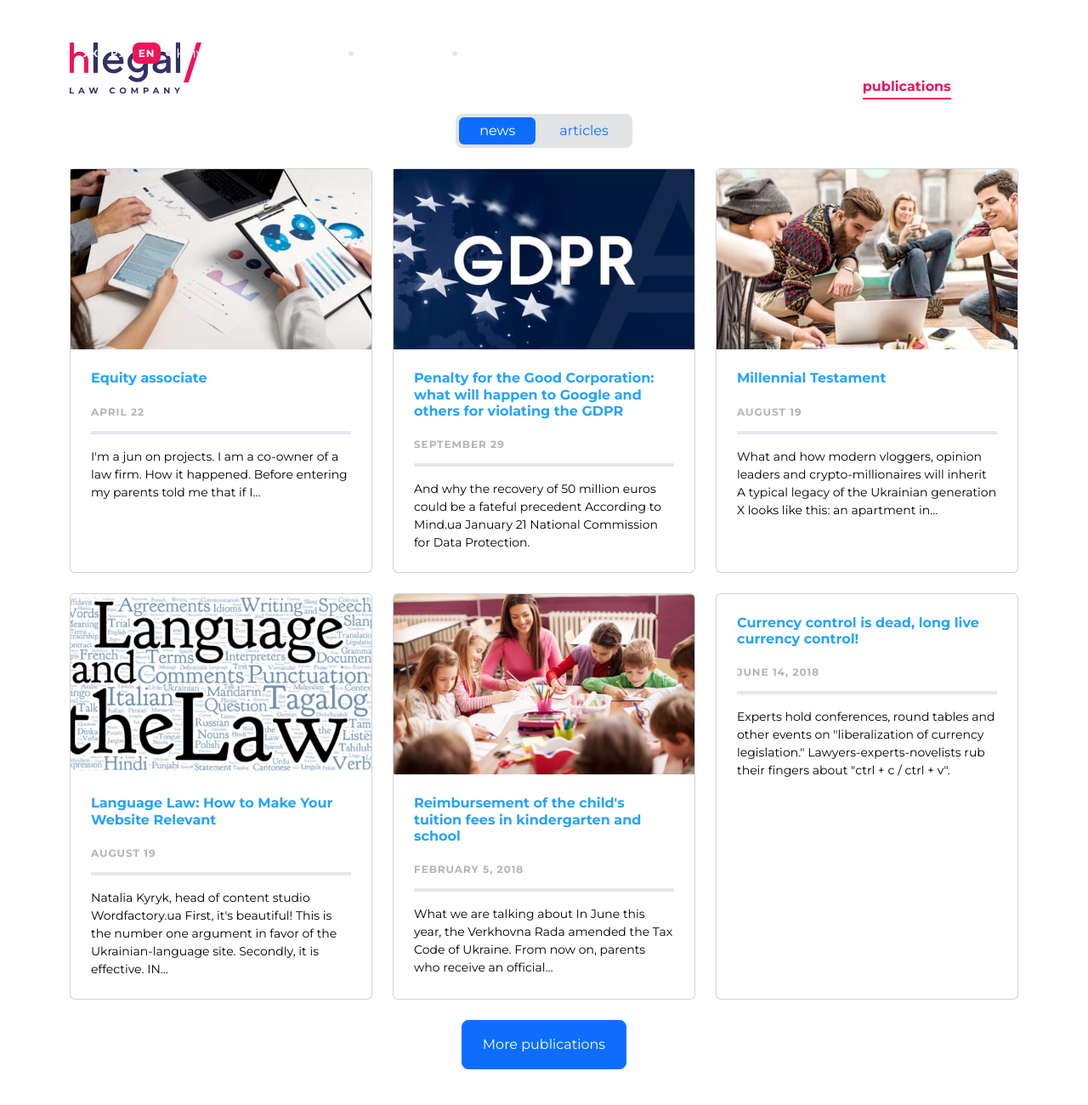
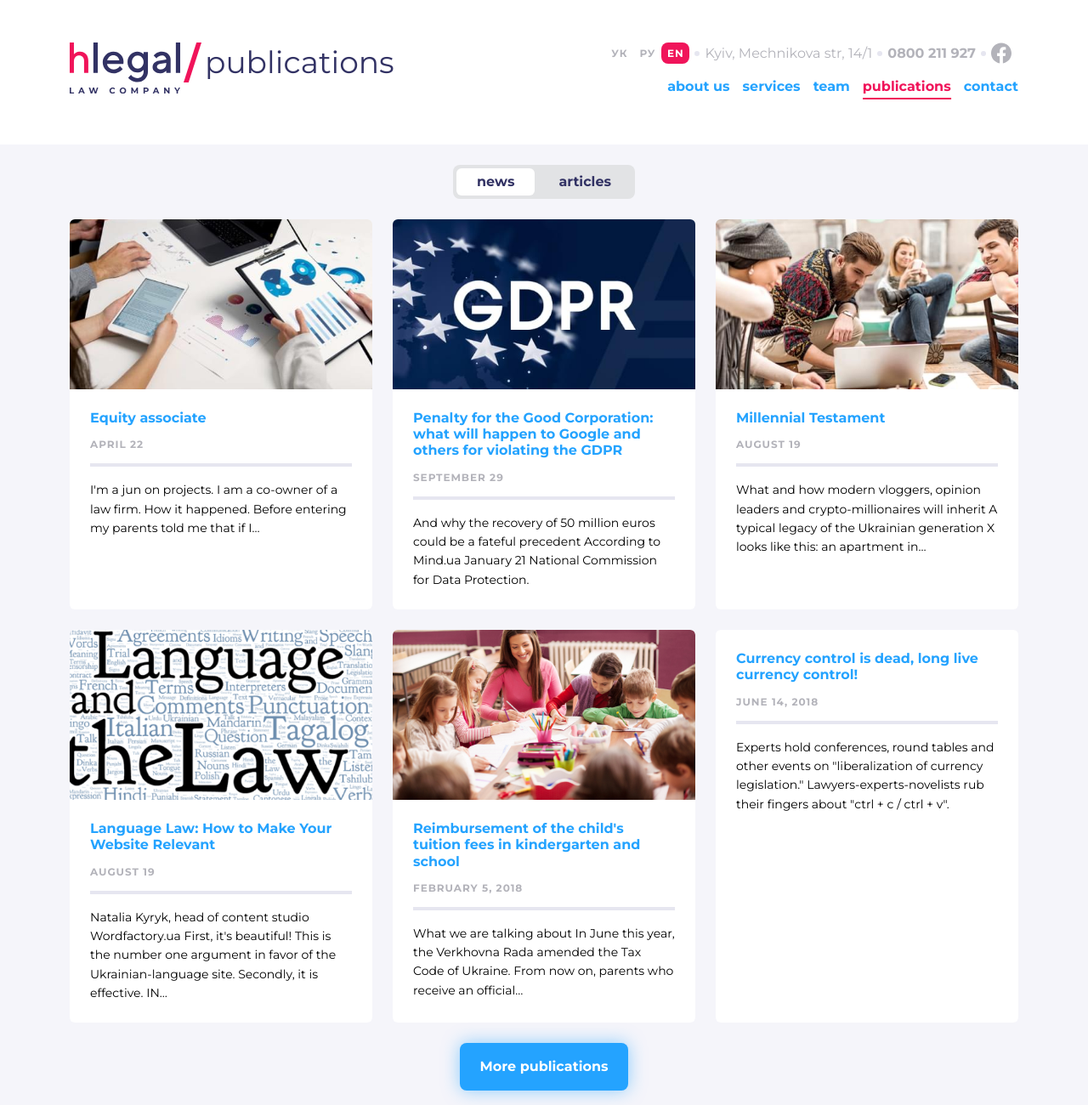
Before and after one commit to aprodd/hlegal, a website: page app/publications.html in a window 1280 px wide. Shown: the top 1300 px of the page at 85% size. Drawn offline with nearby package versions, Linux system fonts and the light colour scheme; files that its build step writes are made by us from their sources; files whose address does not match are found by name.

Commit message:
mod and new styles

```diff
--- a/app/scss/_globals.scss
+++ b/app/scss/_globals.scss
@@ -28,7 +28,7 @@ svg * {
     transition-duration: $transition-duration;
 }
 
-h1, h2, h3, h4 {
+h1, h2, h3, h4, h5 {
     font-weight: 700;
     transition-duration: $transition-duration;
 }
--- a/app/scss/_media.scss
+++ b/app/scss/_media.scss
@@ -38,7 +38,20 @@
         padding: 0 60px;
     }
 }
-@media screen and (max-width: 1024px) {
+@media screen and (max-width: 992px) {
+    .header {
+        &__wrapper {
+            flex-direction: column;
+            align-items: flex-start;
+            row-gap: 30px;
+        }
+
+        &__info {
+            position: relative;
+            padding-bottom: 30px;
+            justify-content: flex-start;
+        }
+    }
     .slider {
         &__wrapper {
             max-width: 900px;
@@ -92,17 +105,6 @@
     }
 }
 @media screen and (max-width: 768px) {
-    .header {
-        &__wrapper {
-            flex-direction: column;
-            align-items: flex-start;
-            row-gap: 30px;
-        }
-        &__info {
-            position: relative;
-            padding-bottom: 30px;
-        }
-    }
     .slider {
         &__wrapper {
             flex-wrap: wrap;
@@ -150,9 +152,12 @@
     }
     .header {
         padding-top: 0;
-        &__wrapper{
+        &__wrapper {
             padding: 15px;
             flex-direction: row;
+            &_dark {
+                padding: 15px 0;
+            }
             img {
                     width: 70px;
                     height: 33px;
@@ -163,6 +168,10 @@
             justify-content: space-between;
             padding: 10px 15px;
             background: rgba(245, 245, 250, 0.2);
+            &_dark {
+                padding: 10px 0;
+                background: $grey---bg;
+            }
             &-tel{
                 &::before{
                     display: none;
@@ -273,9 +282,12 @@
         &__title {
             font-size: 30px;
         }
+        &-content {
+            margin-top: 0;
+        }
     }
     .footer {
-        padding: 30px;
+        padding: 30px 0;
         &__location {
             flex-direction: column;
             row-gap: 10px;
--- a/app/scss/_sections.scss
+++ b/app/scss/_sections.scss
@@ -95,6 +95,9 @@
     animation: fadeOut 1s ease forwards;
     animation-delay: 1.5s;
     z-index: 100;
+    &_white {
+        background: $basic-white;
+    }
 }
 
 @keyframes fadeOut {
@@ -108,7 +111,7 @@
     }
 }
 .loader {
-    span{
+    span {
         color: $accent;
     }
     color: $basic-white;
@@ -121,6 +124,9 @@
     animation-iteration-count: 1;
     animation-direction: normal;
     animation-fill-mode: none;
+    &_white {
+        color: $main---regular;
+    }
 }
 
 @keyframes focus-in-contract {
--- a/app/scss/blocks/_header.scss
+++ b/app/scss/blocks/_header.scss
@@ -50,12 +50,19 @@
                     transition-duration: $transition-duration;
                 }
             }
+            &_dark {
+                color: $active---regular;
+                &::after {
+                    background: $active---regular;
+                }
+            }
         }
     }
     &__info {
         position: absolute;
         right: 0;
         display: inline-flex;
+        justify-content: flex-end;
         align-items: center;
         column-gap: 6px;
         &-list {
@@ -86,12 +93,22 @@
             &:hover {
                 background: rgba(255, 255, 255, 0.2);
             }
+            &_dark {
+                color: $grey---text;
+
+                &:hover {
+                    background: $grey---bg;
+                }
+            }
         }
         &-address {
             display: inline-flex;
             align-items: center;
             font-size: 16px;
             color: $basic-white;
+            &_dark {
+                color: $grey---text;
+            }
 
             &::before {
                 content: "";
@@ -109,6 +126,9 @@
             font-weight: 700;
             font-size: 16px;
             color: $basic-white;
+            &_dark {
+                color: $grey---text;
+            }
 
             &::before {
                 content: "";
@@ -124,6 +144,9 @@
         &-facebook {
             display: inline-flex;
             align-items: center;
+            &_dark path {
+                fill: $grey---text;
+            }
 
             &::before {
                 content: "";
@@ -163,6 +186,9 @@
             &:nth-of-type(3) {
                 top: calc(50% + 6px);
             }
+            &_dark {
+                background: $main---regular;
+            }
         }
     }
     &__logo {
@@ -187,6 +213,9 @@
             font-size: 36px;
             color: $basic-white;
             margin-top: 5px;
+            &_dark {
+                color: $main---regular;
+            }
         }
     }
 }
--- a/app/scss/blocks/_publications.scss
+++ b/app/scss/blocks/_publications.scss
@@ -28,6 +28,7 @@
             row-gap: 15px;
         }
         &-title {
+            margin-bottom: 0;
             font-weight: 700;
             font-size: 16px;
             line-height: 1.2;
@@ -50,8 +51,43 @@
         }
         &-descr {
             font-size: 14px;
-            line-height: 1.5;
+            line-height: 1.6;
             color: $basic-black;
         }
     }
 }
+.publications-content {
+    margin-top: 60px;
+    background: $grey---bg;
+    &__wrapper {
+        border-bottom: 2px solid $grey---separator;
+    }
+}
+.card {
+    border: none;
+    overflow: hidden;
+    img {
+        object-fit: cover;
+        max-height: 200px;
+    }
+}
+.btn-primary_custom {
+    background: $active---regular;
+    box-shadow: 0 0 20px 0 rgba(36, 163, 255, 0.5);
+    color: $basic-white;
+    font-weight: 700;
+    font-size: 16px;
+    border: none;
+}
+.nav-pills .nav-link {
+    font-weight: 700;
+    font-size: 16px;
+    color: $main---regular;
+    &:hover {
+        background: $grey---bg;
+    }
+    &.active {
+        color: $main---regular;
+        background: $basic-white;
+    }
+}
```
Also changed, not shown: dist/css/styles.min.css, 1 other file.
